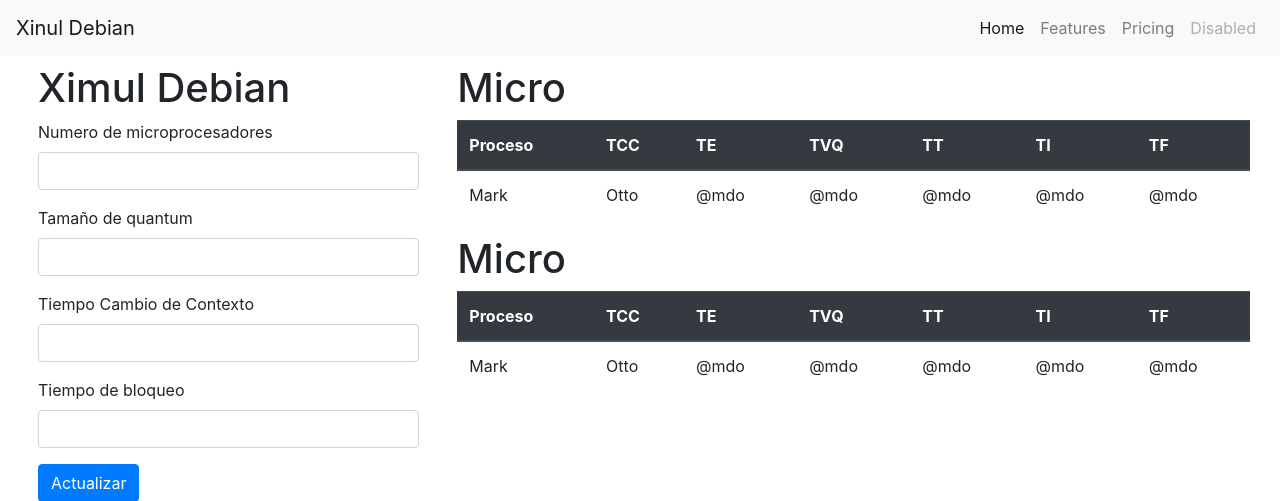
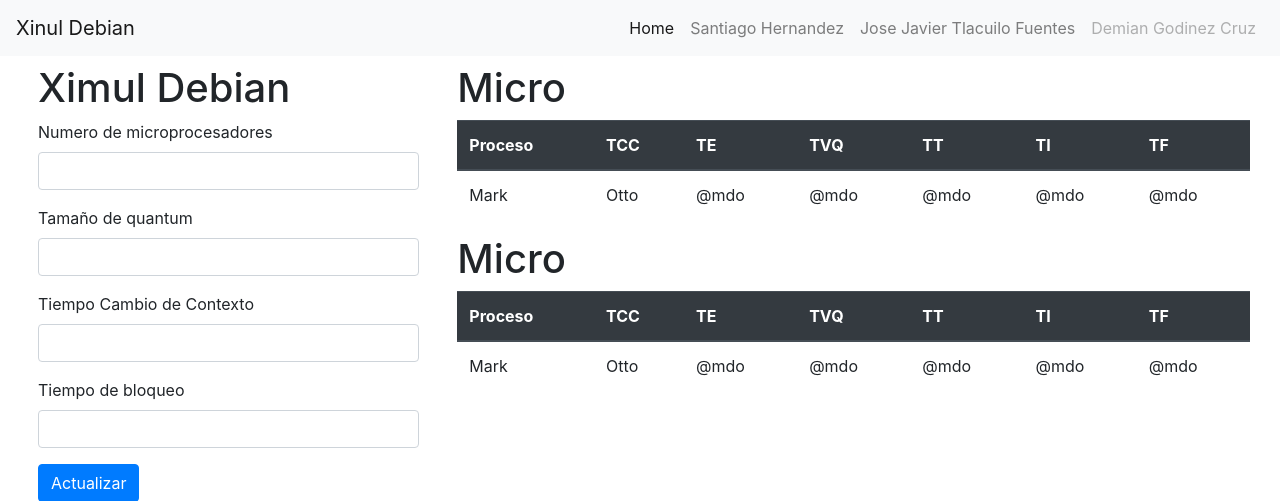
Before and after one commit to A01420128/xunil, a Flask app: page / in a window 1280 px wide. Shown: the top 501 px of the page. Run offline with Flask 2, Linux system fonts and the light colour scheme; some libraries are stand-ins or nearby versions.

Commit message:
Cambio header intento commit

```diff
--- a/templates/head.html
+++ b/templates/head.html
@@ -35,14 +35,14 @@
           <a class="nav-link active" href="#"
             >Home <span class="sr-only">(current)</span></a
           >
-          <a class="nav-link" href="#">Features</a>
-          <a class="nav-link" href="#">Pricing</a>
+          <a class="nav-link" href="#">Santiago Hernandez</a>
+          <a class="nav-link" href="#">Jose Javier Tlacuilo Fuentes</a>
           <a
             class="nav-link disabled"
             href="#"
             tabindex="-1"
             aria-disabled="true"
-            >Disabled</a
+            >Demian Godinez Cruz</a
           >
         </div>
       </div>
```
